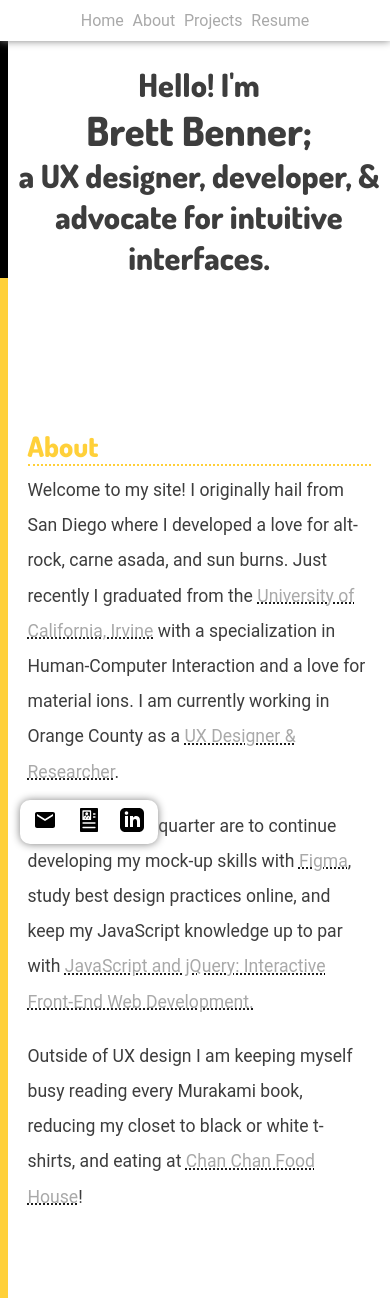
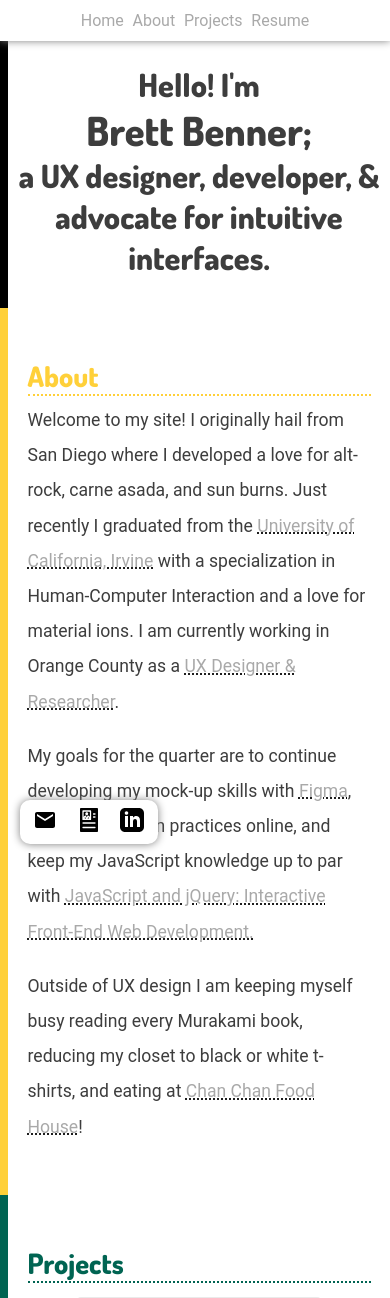
Before and after one commit to bbenner2876/bbenner2876.github.io, a Flask app: page / in a window 390 px wide. Shown: the top 1298 px of the page. Run offline with Flask 2, Linux system fonts and the light colour scheme; some libraries are stand-ins or nearby versions.

Commit message:
evened vertical spacing for mobile

```diff
--- a/static/stylesheets/main.css
+++ b/static/stylesheets/main.css
@@ -472,6 +472,7 @@ p {
 
     header {
         padding: 0 10px;
+        padding-bottom: 30px;
         min-height: 0px;
         background-image:none;
 
@@ -488,6 +489,12 @@ p {
     .contact-section {
         padding-left: 0;
     }
+
+    .projects-section, .about-section {
+        padding-top: 50px;
+        padding-bottom: 50px;
+    }
+
 }
 
 
```
